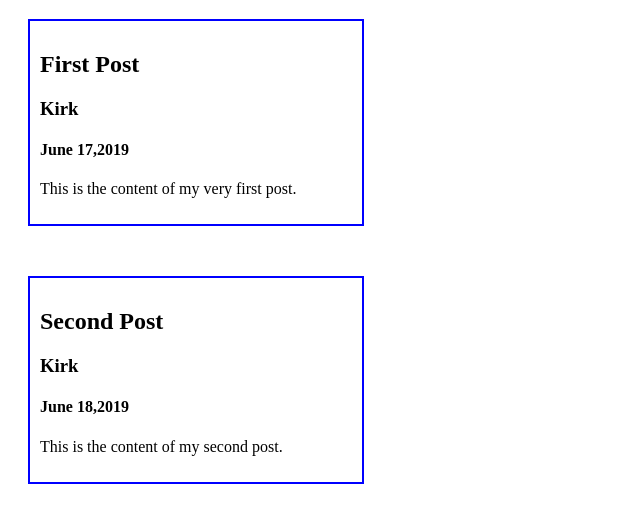
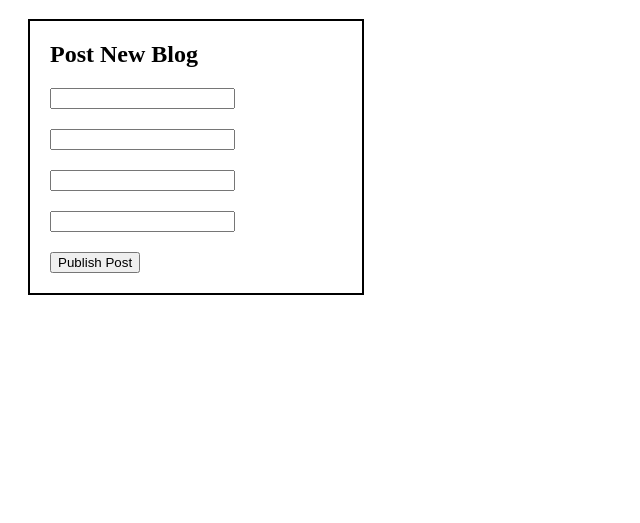
Before and after one commit to kirkw22/Blog-Project-using-Vue, a website: page index.html in a window 1280 px wide. Shown: the part 89-612 px from the top of the page, without its empty margins (0-640 px from the left). Drawn offline with nearby package versions, Linux system fonts and the light colour scheme.

Commit message:
final project uploaded

```diff
--- a/index.html
+++ b/index.html
@@ -17,6 +17,16 @@
 
 
             }
+
+            #blogPostCreation{
+                border: 2px solid black;
+                padding: 10px;
+                margin
+            }
+
+            #blogPostCreation > *{
+                margin: 10px;
+            }
         </style>
     </head>
     <body>
@@ -28,6 +38,15 @@
                 v-bind:blogpost='post'
             >
             </blog-post>
+        </div>
+
+        <div id='blogPostCreation'>
+            <h2>Post New Blog</h2>
+            <input v-model='title'><br>
+            <input v-model='username'><br>
+            <input v-model='date'><br>
+            <input v-model='content'><br>
+            <button v-on:click='publishPost'>Publish Post</button>
         </div>
 
         <script>
@@ -45,9 +64,34 @@
                 el: '#blogPosts',
                 data: {
                     posts: [
-                        {title: 'First Post', username: 'Kirk', date: 'June 17,2019', content: 'This is the content of my very first post.'},
-                        {title: 'Second Post', username: 'Kirk', date: 'June 18,2019', content: 'This is the content of my second post.'},
+
                     ]
+                }
+            })
+
+            var postBlog = new Vue({
+                el: '#blogPostCreation',
+                data: {
+                    title: '',
+                    username: '',
+                    date: '',
+                    content: '',
+                },
+                methods: {
+                    publishPost: function(){
+                        var postData = {
+                            title: this.title,
+                            username: this.username,
+                            date: this.date,
+                            content: this.content
+                        }
+
+                        blogVue.posts.push(postData);
+                        this.title = ''
+                        this.username = ''
+                        this.date = ''
+                        this.content = ''
+                    }
                 }
             })
         </script>
```
